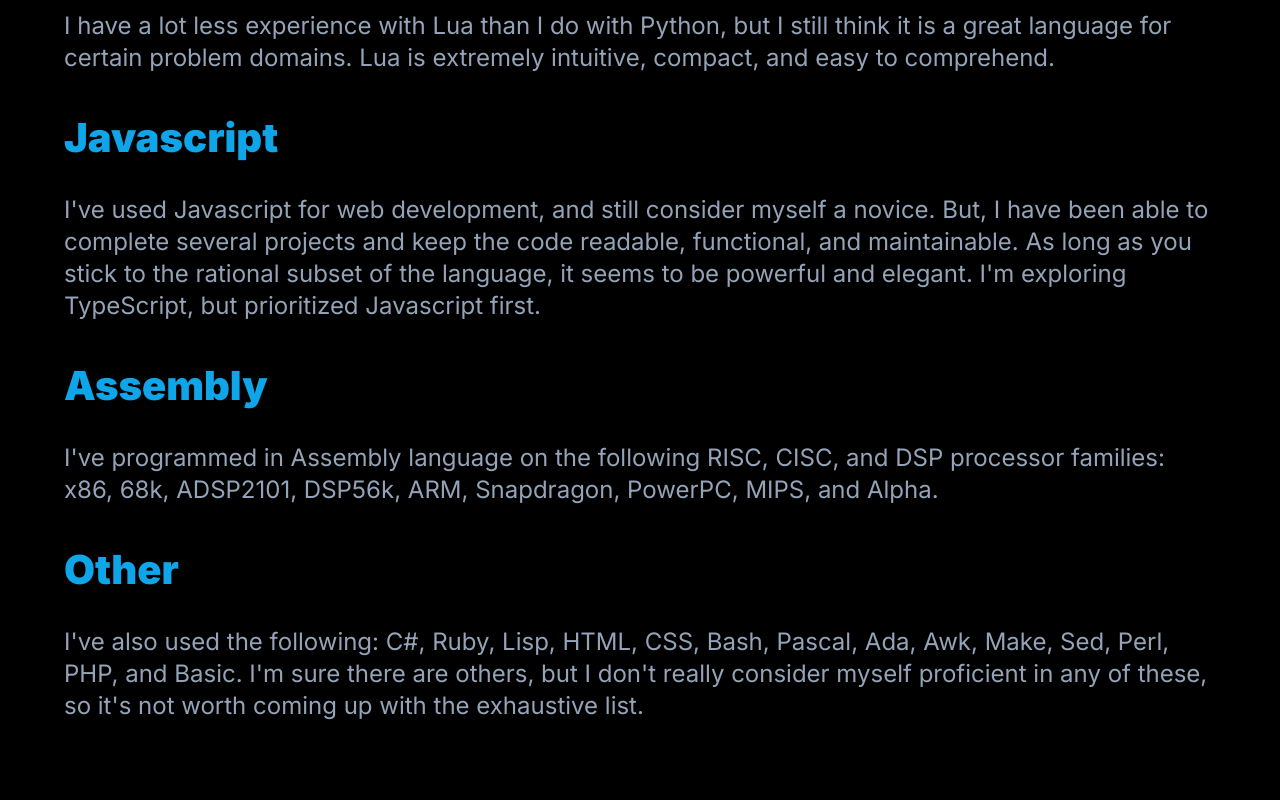
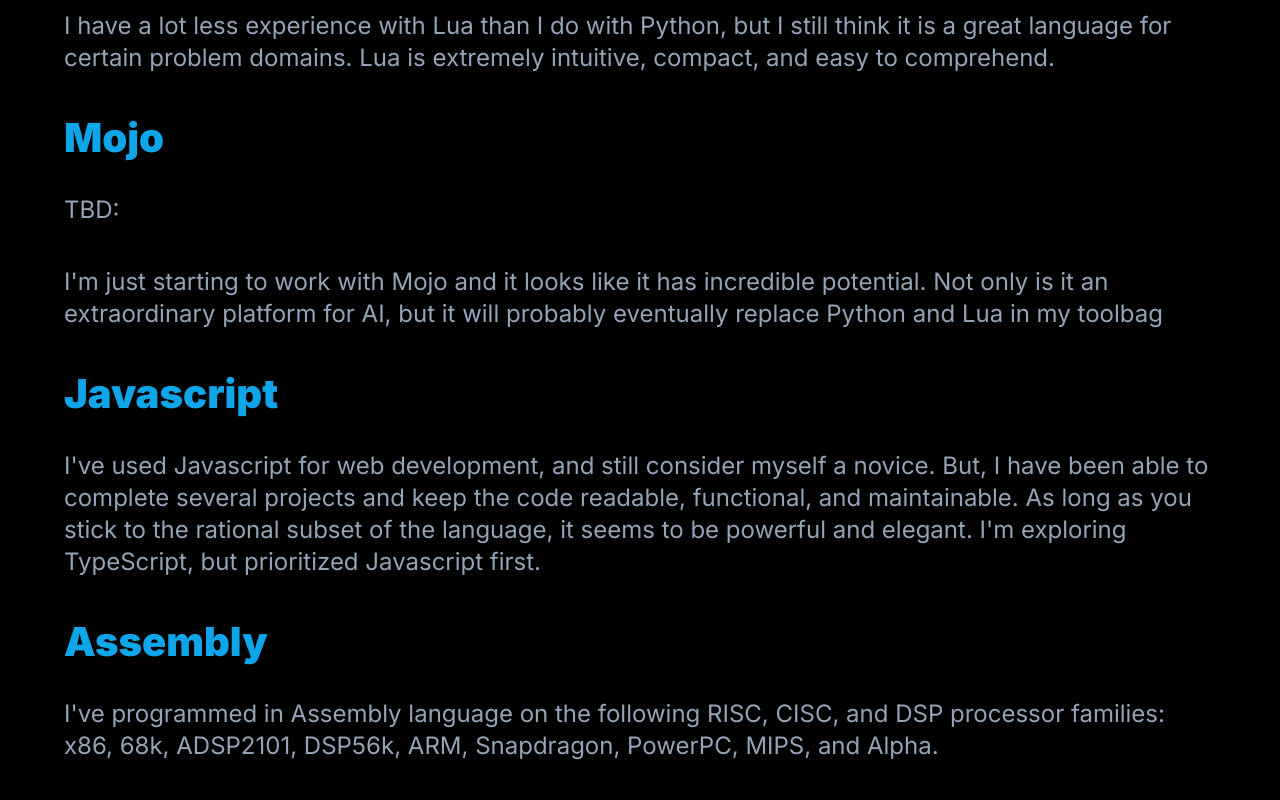
Before and after one commit to veryoddthomas/about, a Next.js app: page /languages in a window 1280 px wide. Shown: the part 1020-1820 px from the top of the page. Before the commit the page ends 1742 px from the top, so only its background shows below. Built offline with nearby package versions, Linux system fonts and the light colour scheme.

Commit message:
Update language and experience data

```diff
--- a/app/data/experiences.js
+++ b/app/data/experiences.js
@@ -6,7 +6,7 @@
 
 const experiences = [
   {
-    title: "Technical Director, Secure Systems",
+    title: "Technical Director, Secure Systems Group",
     company_name: "Qualcomm",
     icon: snapdragon,
     iconBg: "#112",
--- a/app/data/languages.js
+++ b/app/data/languages.js
@@ -60,22 +60,22 @@
     ]
 
   },
-  //   {
-  //     title: "Mojo",
-  //     icon: mojo,
-  //     id: "mojo",
-  //     desc: [
-  //       `
-  // TBD:
-  //       `,
-  //       `
-  // I'm just starting to work with Mojo and it looks like it has
-  // incredible potential.  Not only is it an extraordinary platform
-  // for AI, but it will probably eventually replace Python and Lua
-  // in my toolbag
-  //       `,
-  //     ]
-  //   },
+  {
+    title: "Mojo",
+    icon: mojo,
+    id: "mojo",
+    desc: [
+      `
+  TBD:
+        `,
+      `
+  I'm just starting to work with Mojo and it looks like it has
+  incredible potential.  Not only is it an extraordinary platform
+  for AI, but it will probably eventually replace Python and Lua
+  in my toolbag
+        `,
+    ]
+  },
   {
     title: "Javascript",
     icon: javascript,
@@ -101,7 +101,7 @@
       `,
     ]
   }, {
-    title: "Other",
+    title: "Other Languages",
     icon: code,
     id: "other",
     desc: [
```
